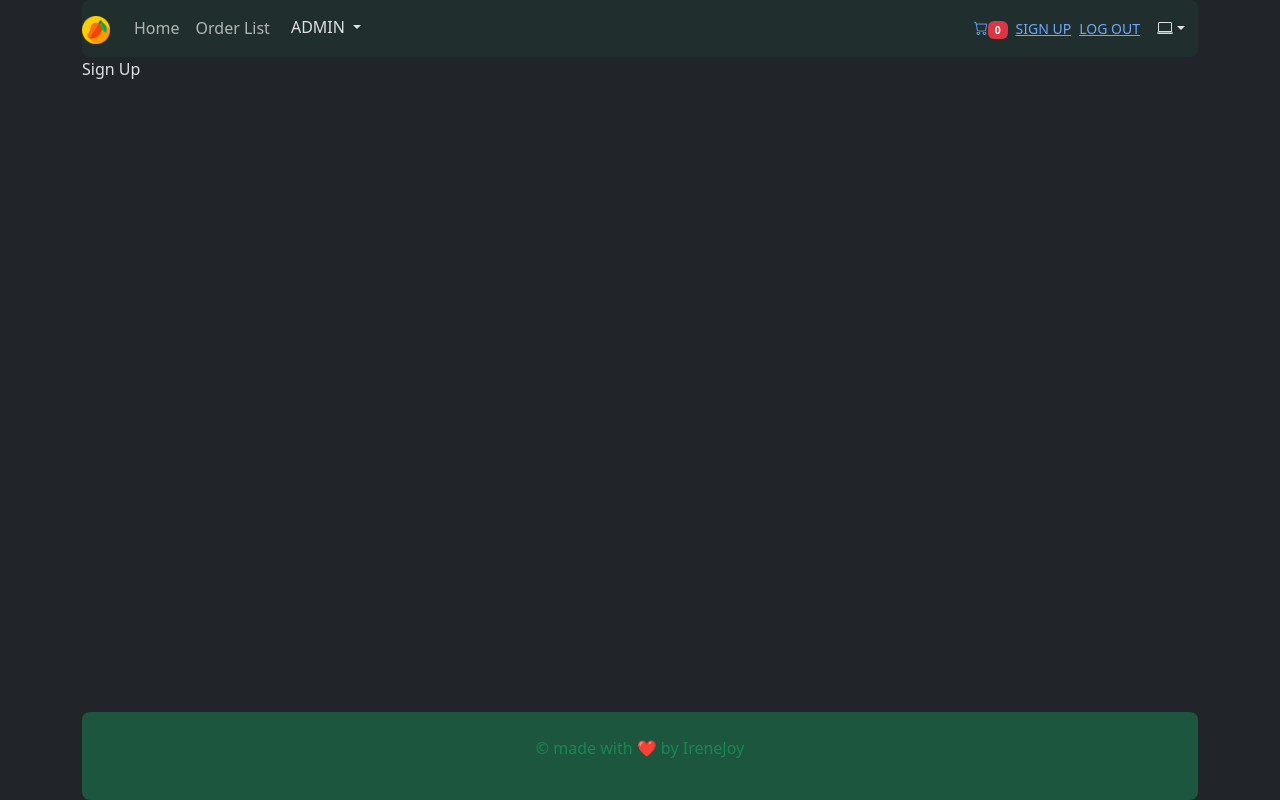
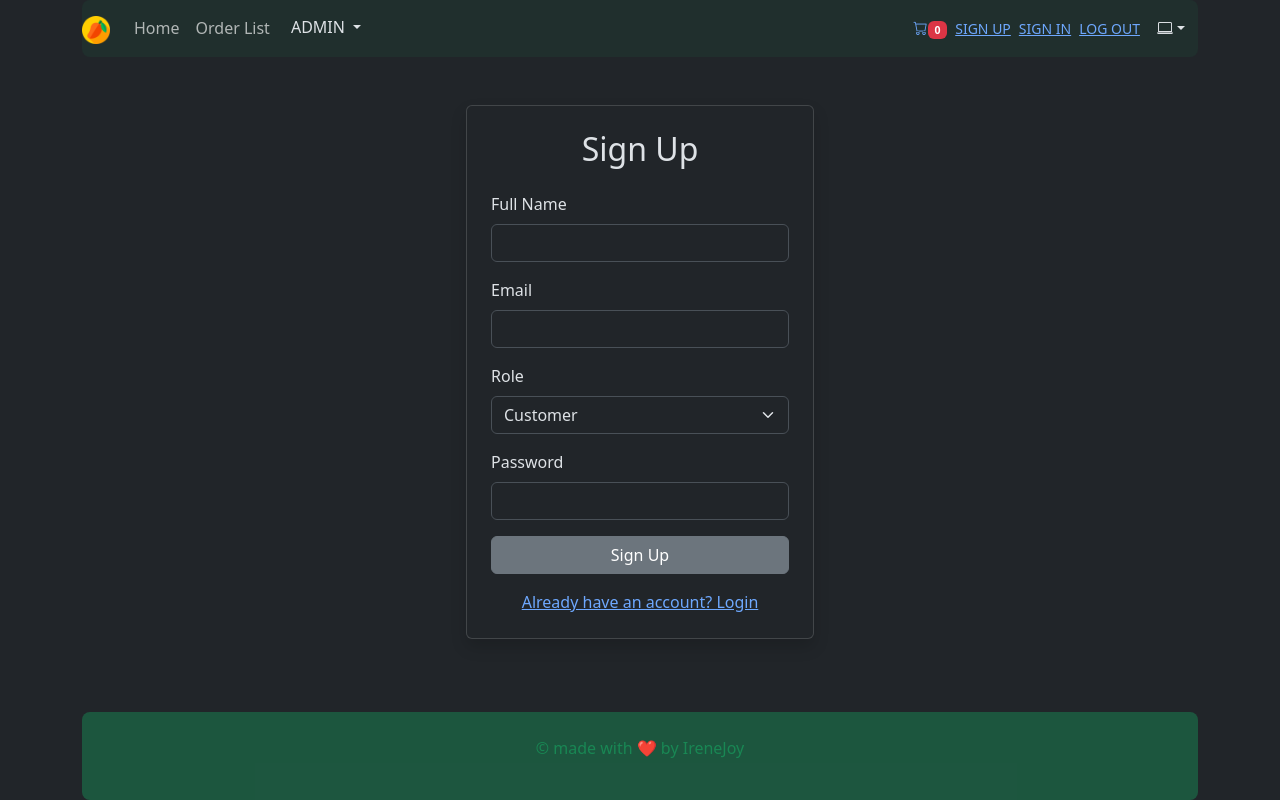
Before and after one commit to irenejoy15/mangofusion, a Vue app: page /sign-up in a window 1280 px wide. Built offline with nearby package versions, Linux system fonts and the light colour scheme.

Commit message:
SIgn In and SIgn up Template

```diff
--- a/src/components/layouts/Header.vue
+++ b/src/components/layouts/Header.vue
@@ -63,6 +63,9 @@
           <router-link :to="{ name: APP_ROUTE_NAMES.SIGN_UP }">SIGN UP</router-link>
         </li>
         <li class="nav-item mx-1">
+          <router-link :to="{ name: APP_ROUTE_NAMES.SIGN_IN }">SIGN IN</router-link>
+        </li>
+        <li class="nav-item mx-1">
           <router-link>LOG OUT</router-link>
         </li>
       </ul>
--- a/src/constants/constants.js
+++ b/src/constants/constants.js
@@ -11,3 +11,5 @@ export const SORT_OPTIONS = [
   SORT_PRICE_LOW_TO_HIGH,
   SORT_PRICE_HIGH_TO_LOW,
 ]
+
+export const ROLES = ['Customer', 'Admin']
--- a/src/views/auth/SignIn.vue
+++ b/src/views/auth/SignIn.vue
@@ -1 +1,34 @@
-<template>Sign In</template>
+<template>
+  <div class="container mt-5">
+    <div class="row justify-content-center">
+      <div class="col-md-6 col-lg-4">
+        <div class="card shadow">
+          <div class="card-body p-4">
+            <h2 class="text-center mb-4">Sign In</h2>
+            <form>
+              <div class="mb-3">
+                <label for="email" class="form-label">Email</label>
+                <input type="email" class="form-control" id="email" />
+              </div>
+
+              <div class="mb-3">
+                <label for="password" class="form-label">Password</label>
+                <input type="password" class="form-control" id="password" />
+              </div>
+
+              <div class="alert alert-danger">
+                <span class="d-block"> ERROR LIST </span>
+              </div>
+
+              <button type="submit" class="btn btn-success w-100">Login</button>
+            </form>
+
+            <div class="text-center mt-3">
+              <a href="#">Don't have an account? Sign up</a>
+            </div>
+          </div>
+        </div>
+      </div>
+    </div>
+  </div>
+</template>
--- a/src/views/auth/SignUp.vue
+++ b/src/views/auth/SignUp.vue
@@ -1 +1,74 @@
-<template>Sign Up</template>
+<template>
+  <div class="container mt-5">
+    <div class="row justify-content-center">
+      <div class="col-md-6 col-lg-4">
+        <div class="card shadow">
+          <div class="card-body p-4">
+            <h2 class="text-center mb-4">Sign Up</h2>
+
+            <form>
+              <div class="mb-3">
+                <label for="name" class="form-label">Full Name</label>
+                <input type="text" class="form-control" id="name" />
+              </div>
+
+              <div class="mb-3">
+                <label for="email" class="form-label">Email</label>
+                <input type="email" class="form-control" id="email" />
+              </div>
+
+              <div class="mb-3">
+                <label for="role" class="form-label">Role</label>
+                <select class="form-select" id="role">
+                  <option v-for="role in ROLES" :key="role">{{ role }}</option>
+                </select>
+              </div>
+
+              <div class="mb-3">
+                <label for="password" class="form-label">Password</label>
+                <input type="password" class="form-control" id="password" />
+              </div>
+
+              <div class="alert alert-danger" v-if="errorList.length > 0" role="alert">
+                <span class="d-block" v-for="(error, index) in errorList" :key="index">{{
+                  error
+                }}</span>
+              </div>
+
+              <button type="submit" class="btn btn-secondary w-100" :disabled="loading">
+                <span
+                  v-if="loading"
+                  class="spinner-border spinner-border-sm"
+                  role="status"
+                  aria-hidden="true"
+                ></span>
+                Sign Up
+              </button>
+            </form>
+
+            <div class="text-center mt-3">
+              <router-link :to="{ name: APP_ROUTE_NAMES.SIGN_IN }">
+                Already have an account? Login
+              </router-link>
+            </div>
+          </div>
+        </div>
+      </div>
+    </div>
+  </div>
+</template>
+
+<script setup>
+import { ROLES } from '@/constants/constants'
+import { APP_ROUTE_NAMES } from '@/constants/routeNames'
+import { reactive, ref } from 'vue'
+
+const errorList = ref([])
+const loading = ref(false)
+const formObj = reactive({
+  name: '',
+  email: '',
+  role: '',
+  password: '',
+})
+</script>
```
